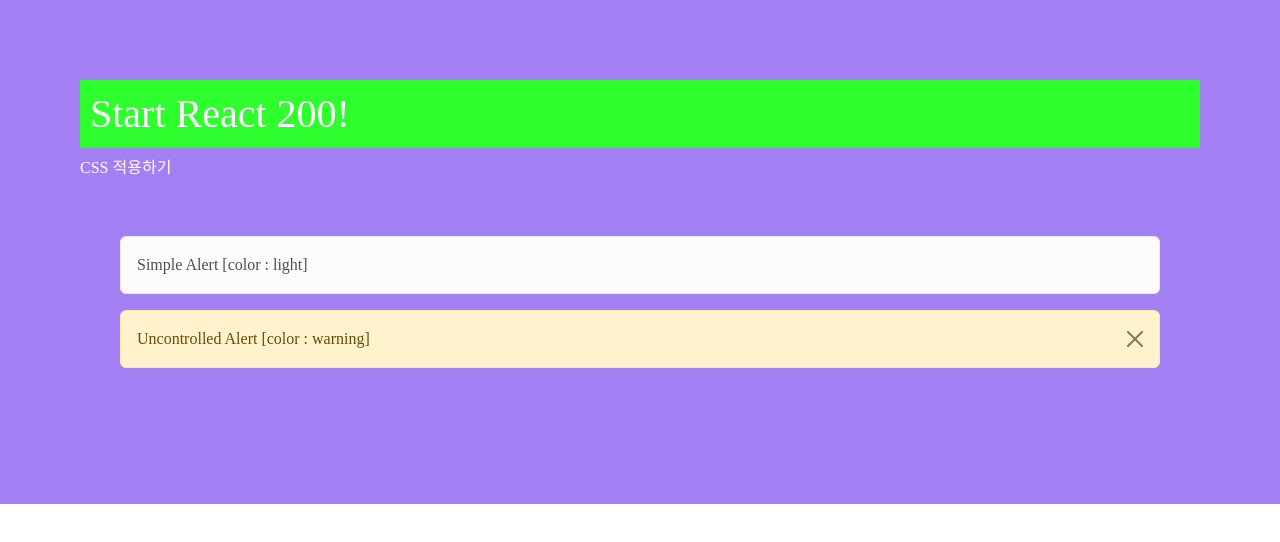
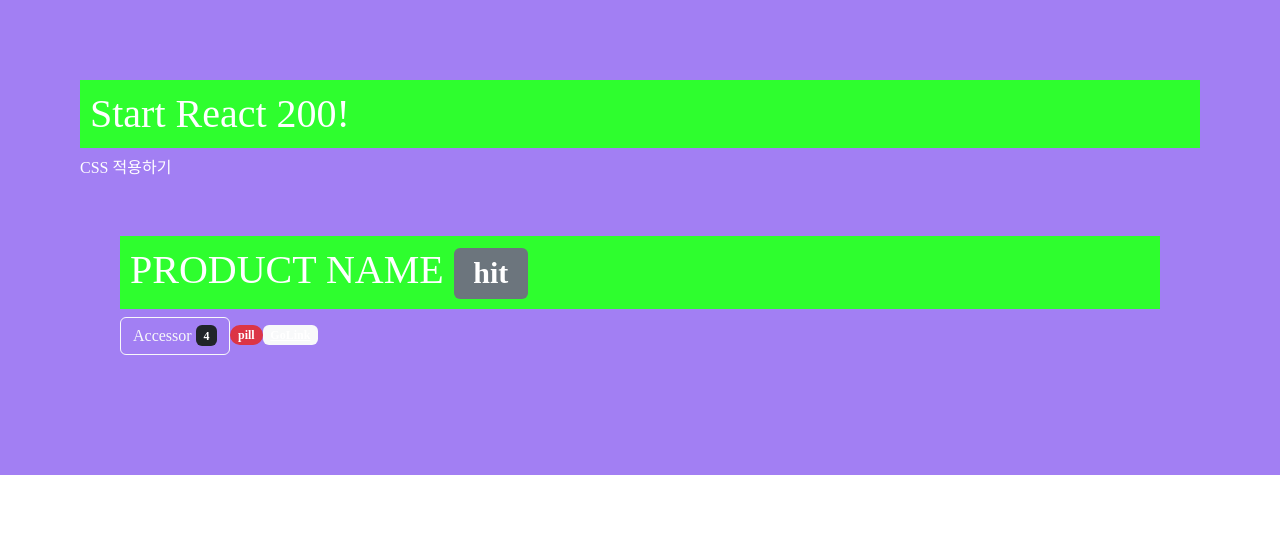
Before and after one commit to jihyean/React200, a React (Create React App) app in the folder client/: page / in a window 1280 px wide. Shown: the top 542 px of the page. Built offline with nearby package versions, Linux system fonts and the light colour scheme.

Commit message:
[035] reactstrap Badge 사용하기

```diff
--- a/client/src/App.js
+++ b/client/src/App.js
@@ -1,6 +1,6 @@
 import React from 'react';
 import './App.css';
-import ReactstrapAlerts from './PART2/R034_ReactstrapAlerts'
+import ReactstrapBadges from './PART2/R035_ReactstrapBadges'
 import 'bootstrap/dist/css/bootstrap.css'
 
 function App() {
@@ -8,7 +8,7 @@
     <div>
       <h1>Start React 200!</h1>
       <p>CSS 적용하기</p>
-      <ReactstrapAlerts />
+      <ReactstrapBadges />
     </div>
   );
 }
--- /dev/null
+++ b/client/src/PART2/R035_ReactstrapBadges.js
@@ -0,0 +1,19 @@
+import React, { Component } from 'react';
+import { Badge, Button } from 'reactstrap';
+
+class R035_ReactstrapBadges extends Component {
+  render() {
+    return (
+      <div>
+        <h1>PRODUCT NAME <Badge color="secondary">hit</Badge></h1>
+        <Button color="light" outline>
+          Accessor <Badge color="dark">4</Badge>
+        </Button>
+        <Badge color="danger" pill>pill</Badge>
+        <Badge href="http://example.com" color="light">GoLink</Badge>
+      </div>
+    )
+  }
+}
+
+export default R035_ReactstrapBadges;
```
